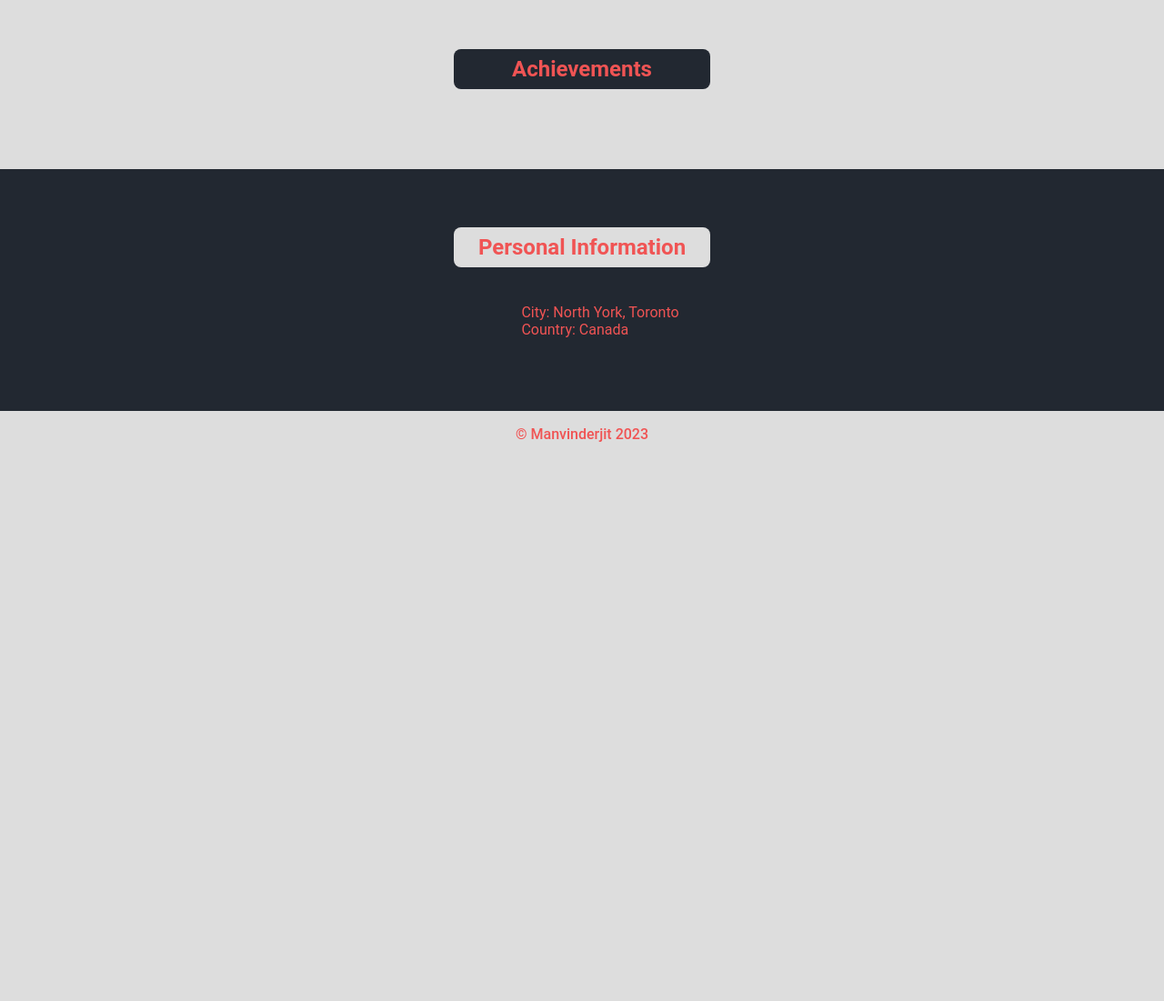
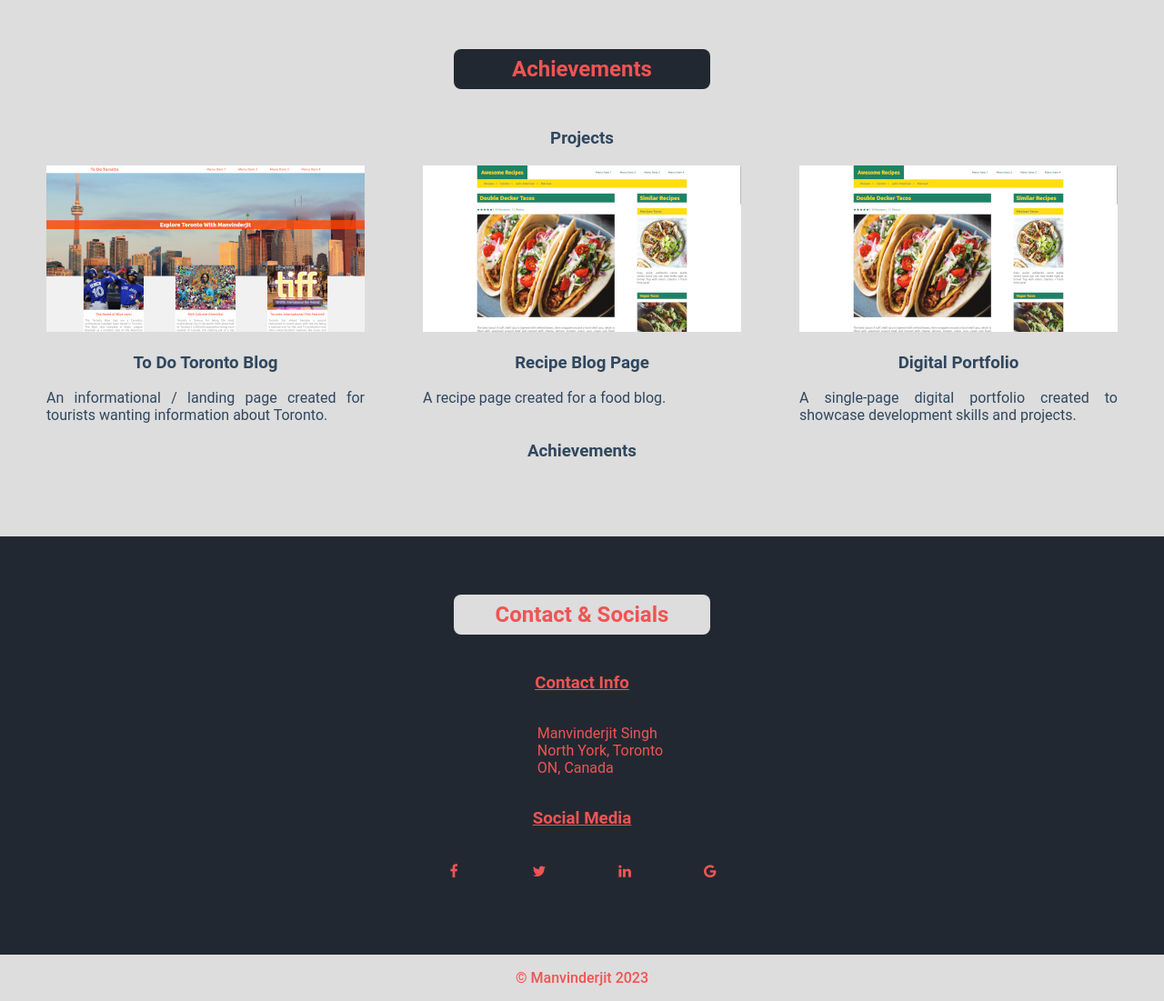
Before and after one commit to manvinderjit/2023-Project-Pragra-Digital-Portfolio, a plain HTML site: page index.html in a window 1280 px wide. Shown: the part 1680-2781 px from the top of the page at 91% size. Before the commit the page ends 2183 px from the top, so only its background shows below. Drawn offline with Linux system fonts and the light colour scheme.

Commit message:
feat: Add projects

```diff
--- a/index.html
+++ b/index.html
@@ -6,6 +6,9 @@
     <title>Digital Portfolio By Manvinderjit</title>
 
     <link rel="stylesheet" href="./styles.css">
+
+    <!-- Font Awesome Icon Kit's Link -->
+    <link rel="stylesheet" href="https://cdnjs.cloudflare.com/ajax/libs/font-awesome/4.7.0/css/font-awesome.min.css">
 
 </head>
 <body>
@@ -78,16 +81,59 @@
 
             <section id="section-achievements">
                 <h2>Achievements</h2>
+                <div class="wrapper-achievements-content">
+                    <div>
+                        <h3>Projects</h3>
+                        <div class="wrapper-project-cards">
+                            <div class="card-project">
+                                <img src="./images/tn-todo-toronto.png" alt="A travel website's screenshot.">
+                                <div class="card-project-value">
+                                    <h3>To Do Toronto Blog</h3>
+                                    <p>An informational / landing page created for tourists wanting information about Toronto.</p>
+                                </div>
+                            </div>
+                            <div class="card-project">
+                                <img src="./images/tn-recipes.png" alt="">
+                                <div class="card-project-value">
+                                    <h3>Recipe Blog Page</h3>
+                                    <p>A recipe page created for a food blog.</p>
+                                </div>
+                            </div>
+                            <div class="card-project">
+                                <img src="./images/tn-recipes.png" alt="">
+                                <div class="card-project-value">
+                                    <h3>Digital Portfolio</h3>
+                                    <p>A single-page digital portfolio created to showcase development skills and projects.</p>
+                                </div>
+                            </div>
+                        </div>
+                    </div>
+
+                    <div>
+                        <h3>Achievements</h3>
+                    </div>
+
+                </div>
 
 
             </section>
 
             <section id="section-personal-info">
-                <h2>Personal Information</h2>
+                <h2>Contact & Socials</h2>
+                <h3>Contact Info</h3>
                 <ul>
-                    <li>City: North York, Toronto</li>
-                    <li>Country: Canada</li>
+                    <li>Manvinderjit Singh</li>
+                    <li>North York, Toronto</li>
+                    <li> ON, Canada</li>
                 </ul>
+                <h3>Social Media</h3>
+                <div class="wrapper-social-media-icons">
+                    <a href="#" class="fa fa-facebook"></a>
+                    <a href="#" class="fa fa-twitter"></a>
+                    <a href="#" class="fa fa-linkedin"></a>
+                    <a href="#" class="fa fa-google"></a>
+                </div>
+
             </section>
 
         </article>
@@ -96,6 +142,7 @@
 
     <footer>
         <div>&copy; Manvinderjit 2023</div>
+
     </footer>
 
 </body>
--- a/styles.css
+++ b/styles.css
@@ -181,6 +181,7 @@ header {
 }
 
 /* Main > Article > Section Achievements */
+
 #section-achievements {
     color: var(--color-text-blue);
 }
@@ -199,6 +200,21 @@ header {
     border-radius: 8px;
     width: 250px;
     text-align: center;
+}
+
+.wrapper-achievements-content h3 {
+    text-align: center;
+}
+
+.wrapper-project-cards {
+    display: flex;
+    justify-content: space-evenly;
+    gap: 4rem;
+}
+
+
+.card-project {
+    max-width: 350px;
 }
 
 /* Main > Article > Personal Information */
@@ -223,6 +239,31 @@ header {
     text-align: center;
 }
 
+#section-personal-info h3 {
+    text-decoration: underline;
+}
+
+/* Main > Article > Personal Information : Social Icons */
+
+/* Style all font awesome icons */
+.fa {
+    padding: 20px;
+    font-size: 30px;
+    width: 50px;
+    text-align: center;
+    text-decoration: none;
+    color: var(--color-text-red);
+}
+
+/* Add a hover effect */
+.fa:hover {
+    opacity: 0.7;
+}
+
+/* .wrapper-social-media-icons {
+    display: flex;
+} */
+
 /* Footer */
 footer {
     display: flex;
```
Also changed, not shown: images/tn-recipes.png (added), images/tn-todo-toronto.png (added).
